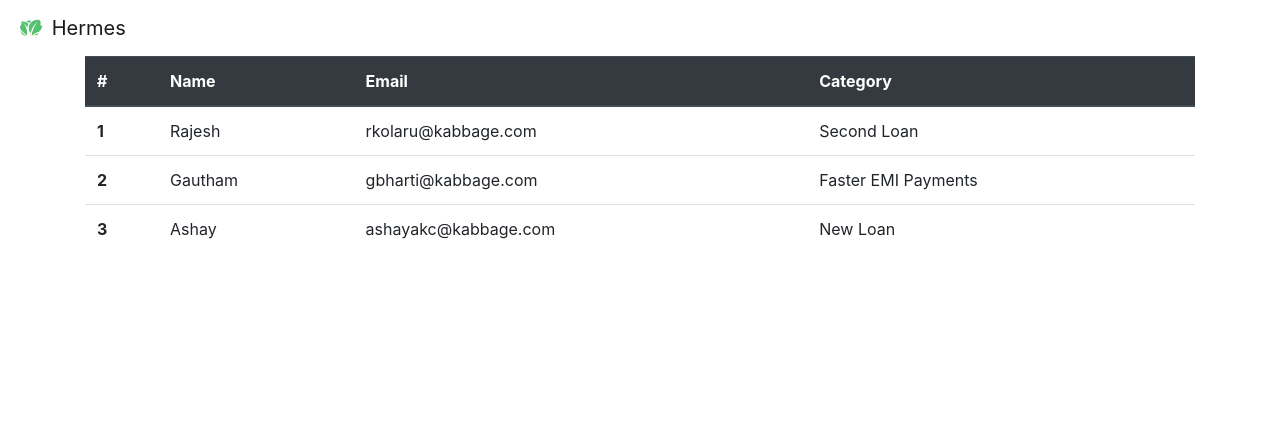
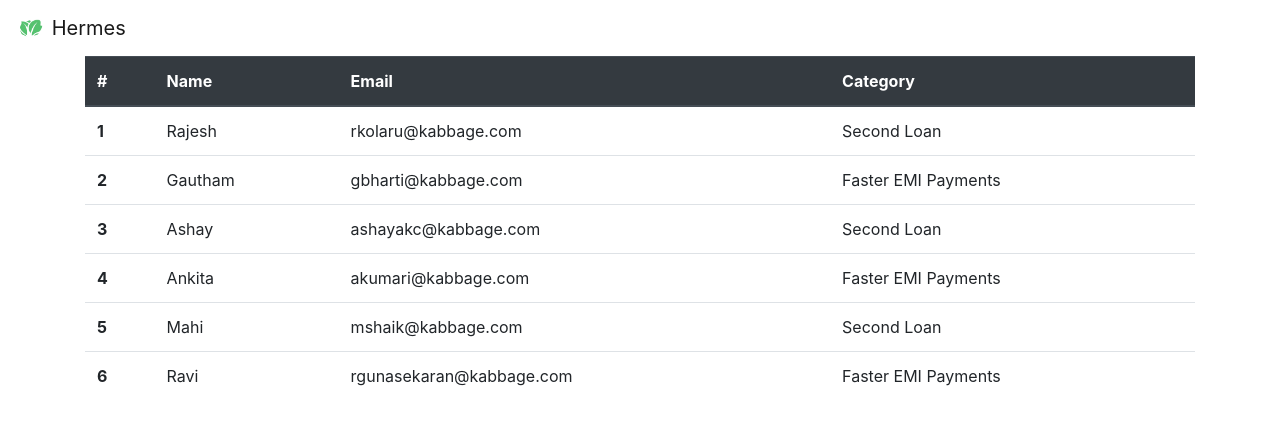
Before and after one commit to ashayakc/Scratchy, an Angular app: page /customers in a window 1280 px wide. Shown: the top 424 px of the page. Built offline with nearby package versions, Linux system fonts and the light colour scheme.

Commit message:
added customers

```diff
--- a/src/app/customer-list/customer-list.component.ts
+++ b/src/app/customer-list/customer-list.component.ts
@@ -10,7 +10,10 @@ export class CustomerListComponent {
   elements: any = [
     {id: 1, name: 'Rajesh', email: 'rkolaru@kabbage.com', category: 'Second Loan'},
     {id: 2, name: 'Gautham', email: 'gbharti@kabbage.com', category: 'Faster EMI Payments'},
-    {id: 3, name: 'Ashay', email: 'ashayakc@kabbage.com', category: 'New Loan'},
+    {id: 3, name: 'Ashay', email: 'ashayakc@kabbage.com', category: 'Second Loan'},
+    {id: 4, name: 'Ankita', email: 'akumari@kabbage.com', category: 'Faster EMI Payments'},
+    {id: 5, name: 'Mahi', email: 'mshaik@kabbage.com', category: 'Second Loan'},
+    {id: 6, name: 'Ravi', email: 'rgunasekaran@kabbage.com', category: 'Faster EMI Payments'},
   ];
 
   headElements = ['#', 'Name', 'Email', 'Category'];
```
